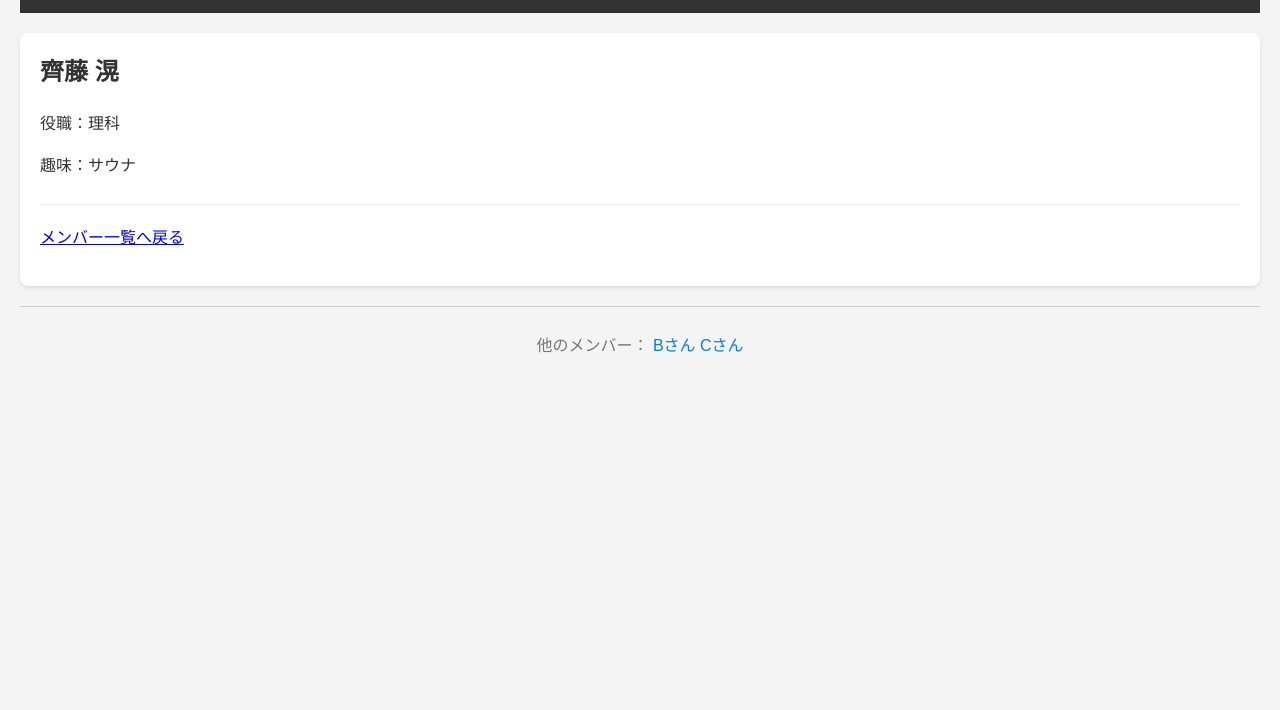
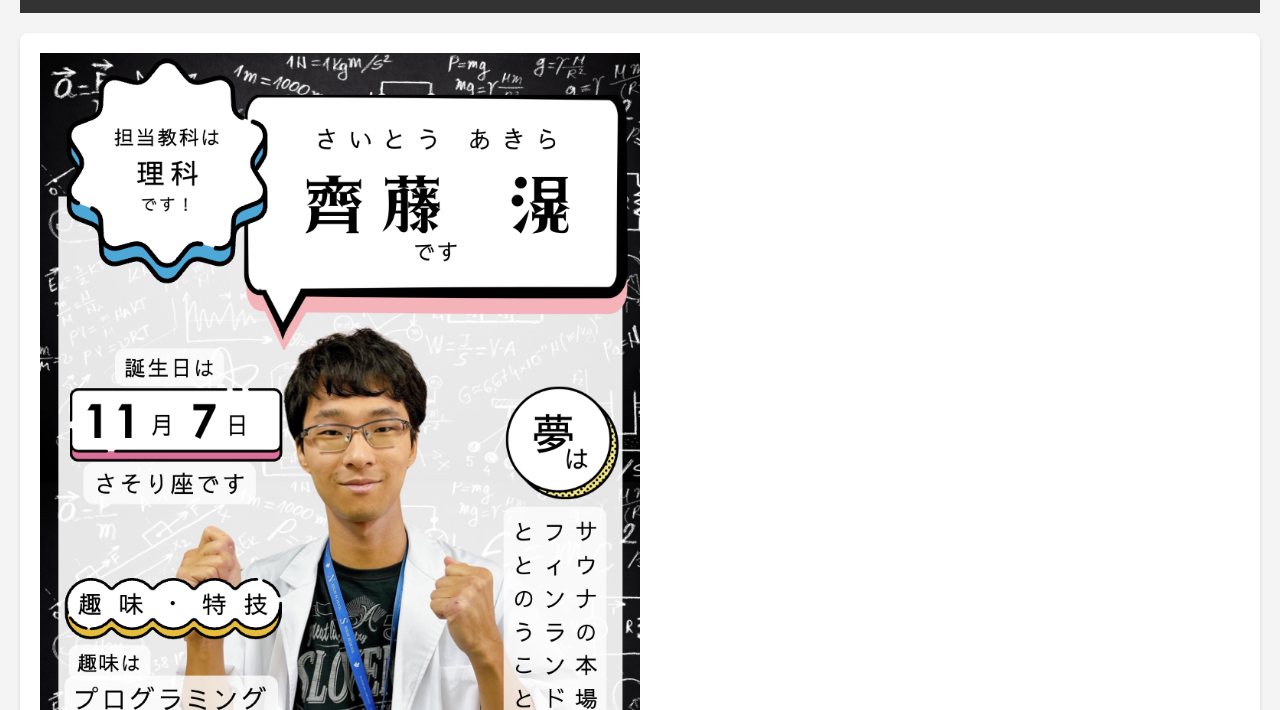
Before and after one commit to NagoyaChikusa/self-introduction, a plain HTML site: page view/a.html in a window 1280 px wide. Shown: the part 90-800 px from the top of the page. Drawn offline with Linux system fonts and the light colour scheme.

Commit message:
自己紹介ページを編集

```diff
--- a/style/style.css
+++ b/style/style.css
@@ -74,13 +74,11 @@ main li a:hover {
     border-bottom: 1px solid #eee;
 }
 
-.profile section h2 {
-    color: #333;
-    margin-top: 0;
-}
+.profile section img{
+    width: 100%;
+    max-width: 600px;
+    height: 100%;
 
-.profile section p {
-    margin-bottom: 10px;
 }
 
 footer {
--- a/view/a.html
+++ b/view/a.html
@@ -12,14 +12,13 @@
     </header>
     <main class="profile">
         <section>
-            <h2>齊藤 滉</h2>
-            <p>役職：理科</p>
-            <p>趣味：サウナ</p>
+            <img src="../public/a_intro.png" alt="齊藤">
         </section>
         <p><a href="index.html">メンバー一覧へ戻る</a></p>
     </main>
     <footer>
-        <p>他のメンバー：
+        <p>教員一覧：
+            <a href="a.html">Aさん</a>
             <a href="b.html">Bさん</a>
             <a href="c.html">Cさん</a>
         </p>
```
Also changed, not shown: view/index.html (+3 -3 lines), public/a_icon.png (renamed from public/スクリーンショット 2025-04-21 17.26.57.png), public/a_intro.png (added), 2 other files.
